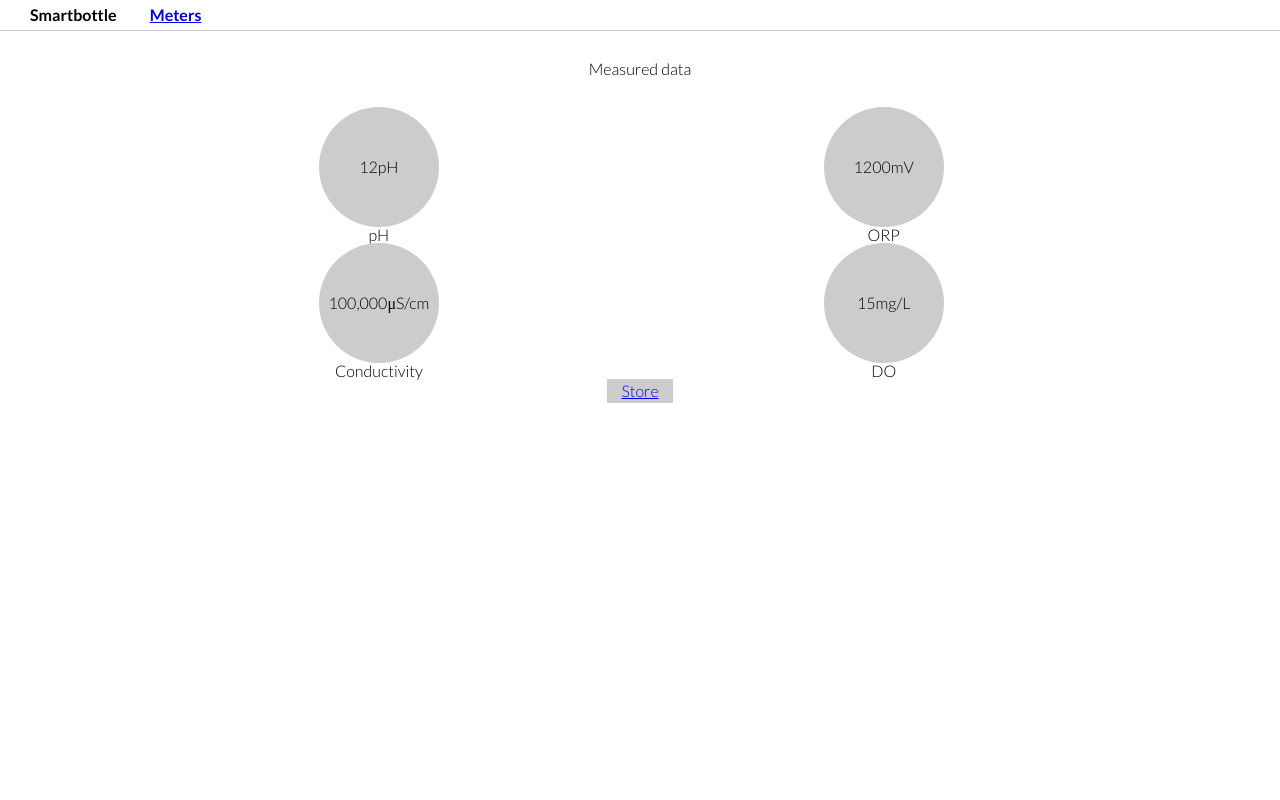
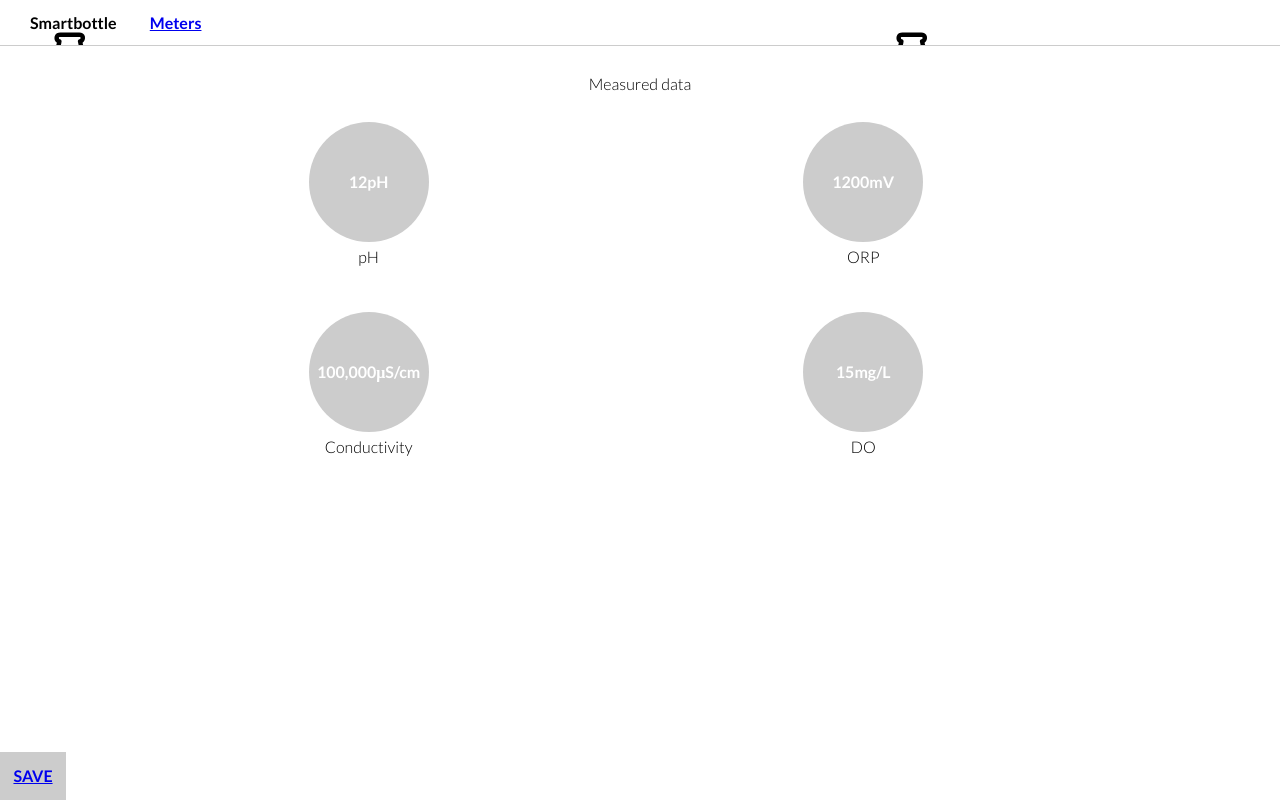
Before and after one commit to wires/barcelona-hackathon-2014, a website: page www/index.html at #/meters in a window 1280 px wide. Drawn offline with Linux system fonts and the light colour scheme; no server answers.

Commit message:
Add more meters fancy styles

```diff
--- a/sass/application/_layout.sass
+++ b/sass/application/_layout.sass
@@ -1,6 +1,6 @@
 #header-bar
-  height: 30px
-  line-height: 30px
+  height: 45px
+  line-height: 45px
   font-weight: bold
   border-bottom: 1px #ccc solid
   background: image-url('/images/bottle_black.svg')
--- a/sass/sections/_meters.sass
+++ b/sass/sections/_meters.sass
@@ -1,37 +1,50 @@
 @import "compass/css3/border-radius"
 
 section#meters
-  +container
 
   h3
     text-align: center
     margin-bottom: 30px
 
   #measures
+    +container
+    $height: 120px
     li
       vertical-align: top
       display: inline-block
       width: 39%
-      margin: 0 5%
+      margin: 0 5% 0 4%
+        bottom: $height/3
       text-align: center
       span
         margin: auto
       .value
-        $height: 120px
+        font-weight: bold
+        color: #fff
         line-height: $height
         display: block
         height: $height
         width: $height
         background: #ccc
         +border-radius($height)
-      +breakpoint
-        width: 80%
-        margin: 0 10%
+      .key
+        line-height: 30px
 
   #store-button
+    position: fixed
+    bottom: 0
     text-align: center
     background: #CCC
-    padding: 4px 8px
+    padding: 16px 8px
     display: block
     width: 50px
     margin: auto
+    text-transform: uppercase
+    font-weight: bold
+    +breakpoint
+      text-decoration: none
+      color: white
+      margin: 0
+      width: 100%
+      &:hover
+        background: #aaa
--- a/www/css/application.css
+++ b/www/css/application.css
@@ -137,8 +137,8 @@ body {
 
 /* line 1, ../../sass/application/_layout.sass */
 #header-bar {
-  height: 30px;
-  line-height: 30px;
+  height: 45px;
+  line-height: 45px;
   font-weight: bold;
   border-bottom: 1px #cccccc solid;
   background: url('/images/bottle_black.svg');
@@ -156,30 +156,33 @@ body {
   vertical-align: top;
 }
 
-/* line 3, ../../sass/sections/_meters.sass */
-section#meters {
-  width: 80%;
-  margin: 0 10%;
-}
-/* line 6, ../../sass/sections/_meters.sass */
+/* line 5, ../../sass/sections/_meters.sass */
 section#meters h3 {
   text-align: center;
   margin-bottom: 30px;
 }
-/* line 11, ../../sass/sections/_meters.sass */
+/* line 9, ../../sass/sections/_meters.sass */
+section#meters #measures {
+  width: 80%;
+  margin: 0 10%;
+}
+/* line 12, ../../sass/sections/_meters.sass */
 section#meters #measures li {
   vertical-align: top;
   display: inline-block;
   width: 39%;
-  margin: 0 5%;
+  margin: 0 5% 0 4%;
+  margin-bottom: 40px;
   text-align: center;
 }
-/* line 17, ../../sass/sections/_meters.sass */
+/* line 19, ../../sass/sections/_meters.sass */
 section#meters #measures li span {
   margin: auto;
 }
-/* line 19, ../../sass/sections/_meters.sass */
+/* line 21, ../../sass/sections/_meters.sass */
 section#meters #measures li .value {
+  font-weight: bold;
+  color: white;
   line-height: 120px;
   display: block;
   height: 120px;
@@ -191,19 +194,33 @@ section#meters #measures li .value {
   -o-border-radius: 120px;
   border-radius: 120px;
 }
-@media only screen and (max-width: 40em) {
-  /* line 11, ../../sass/sections/_meters.sass */
-  section#meters #measures li {
-    width: 80%;
-    margin: 0 10%;
-  }
+/* line 30, ../../sass/sections/_meters.sass */
+section#meters #measures li .key {
+  line-height: 30px;
 }
-/* line 31, ../../sass/sections/_meters.sass */
+/* line 33, ../../sass/sections/_meters.sass */
 section#meters #store-button {
+  position: fixed;
+  bottom: 0;
   text-align: center;
   background: #cccccc;
-  padding: 4px 8px;
+  padding: 16px 8px;
   display: block;
   width: 50px;
   margin: auto;
+  text-transform: uppercase;
+  font-weight: bold;
 }
+@media only screen and (max-width: 40em) {
+  /* line 33, ../../sass/sections/_meters.sass */
+  section#meters #store-button {
+    text-decoration: none;
+    color: white;
+    margin: 0;
+    width: 100%;
+  }
+  /* line 49, ../../sass/sections/_meters.sass */
+  section#meters #store-button:hover {
+    background: #aaaaaa;
+  }
+}
--- a/www/partials/meters.html
+++ b/www/partials/meters.html
@@ -7,21 +7,21 @@
   <ul id='measures'>
     <li>
       <span class='value'>12pH</span>
-      <span>pH</span>
+      <span class='key'>pH</span>
     </li>
     <li>
       <span class='value'>1200mV</span>
-      <span>ORP</span>
+      <span class='key'>ORP</span>
     </li>
     <li>
       <span class='value'>100,000μS/cm</span>
-      <span>Conductivity</span>
+      <span class='key'>Conductivity</span>
     </li>
     <li>
       <span class='value'>15mg/L</span>
-      <span>DO</span>
+      <span class='key'>DO</span>
     </li>
   </ul>
 
-  <a href="#" id="store-button">Store</a>
+  <a href="#" id="store-button">Save</a>
 </section>
```
